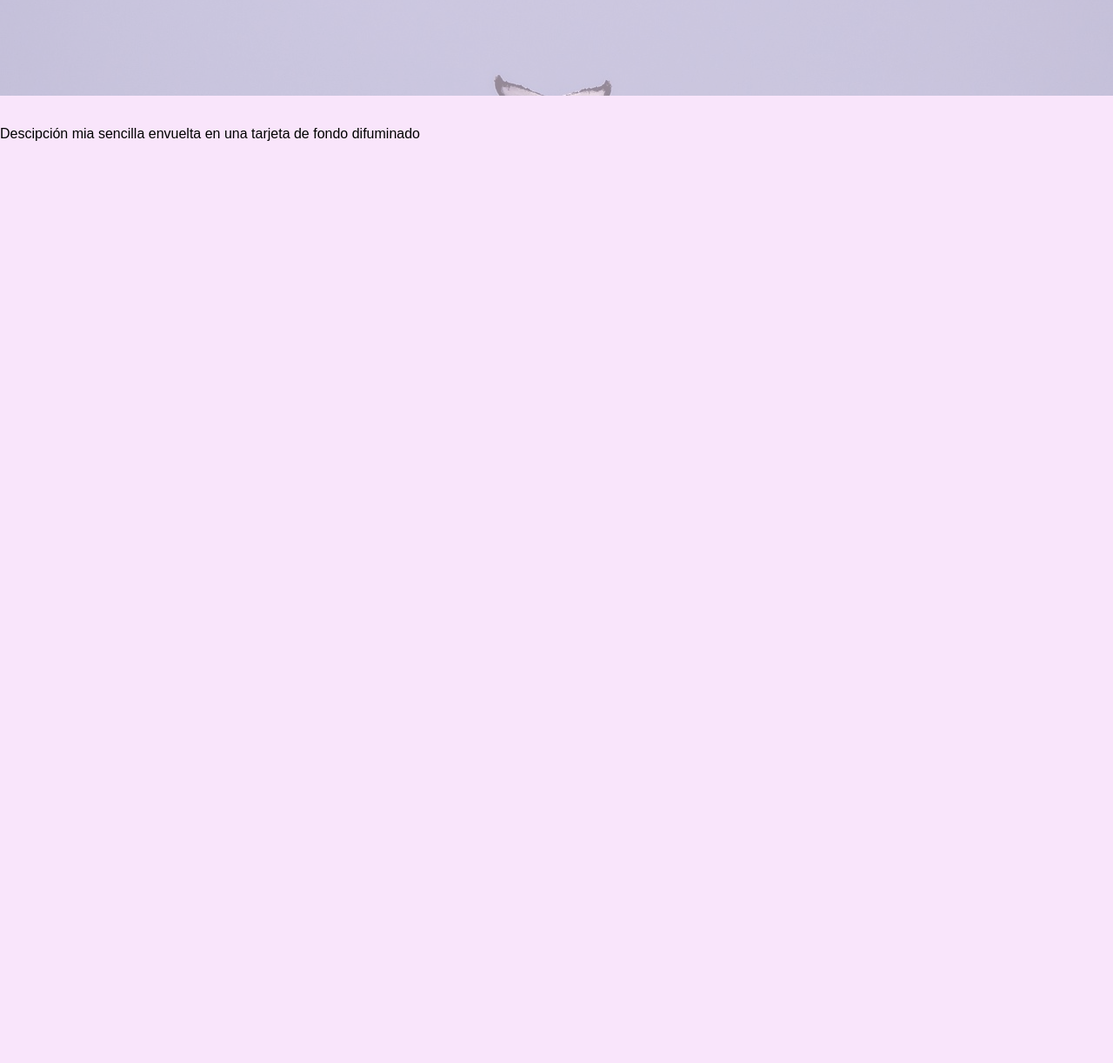
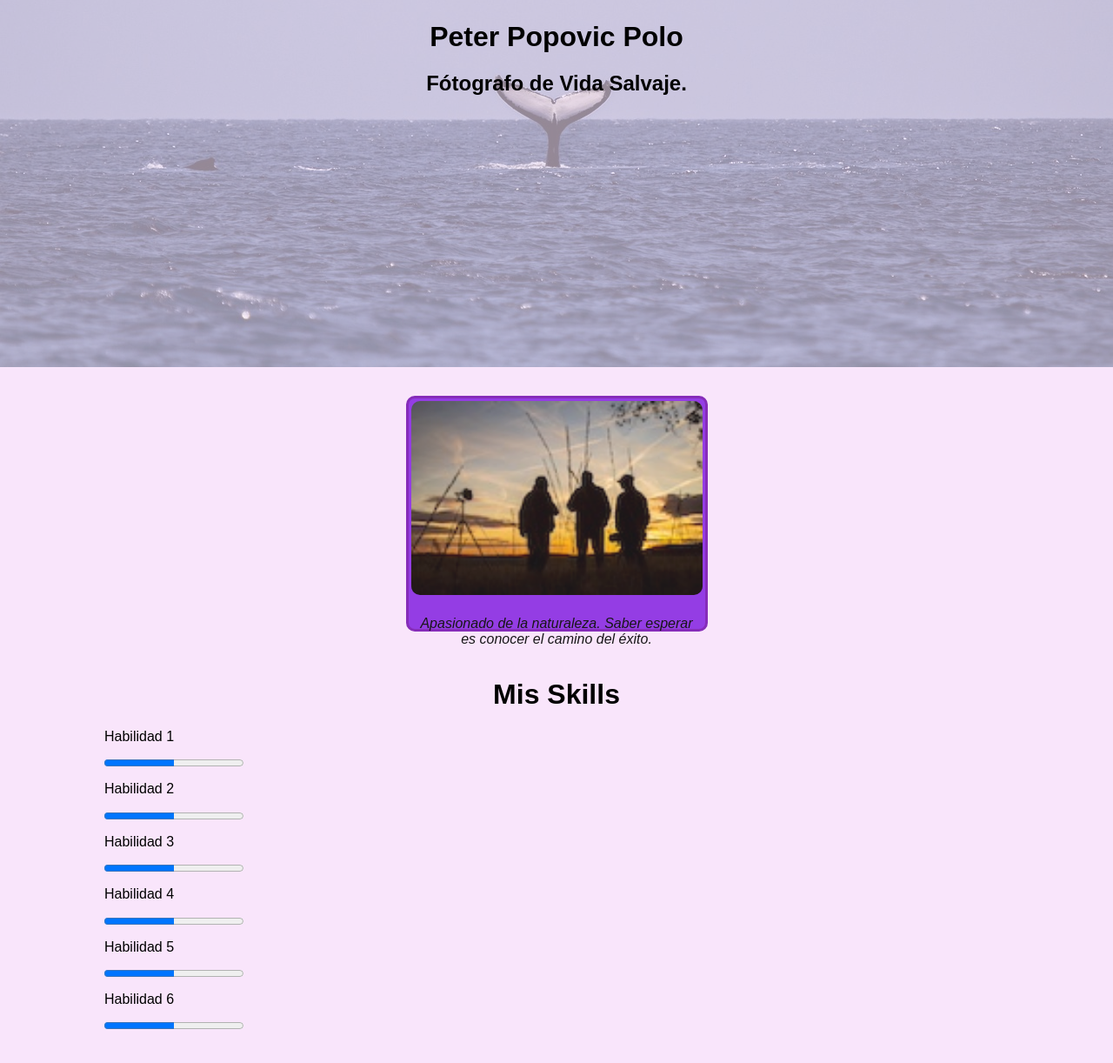
Before and after one commit to PabloRuizPolo/Pr-ctica-HTML-CSS, a plain HTML site: page index.html in a window 1280 px wide. Shown: the part 338-1560 px from the top of the page at 87% size. Before the commit the page ends 800 px from the top, so only its background shows below. Drawn offline with Linux system fonts and the light colour scheme.

Commit message:
Croquis de todo. Incorporamos apartado de skills. Croquis card hecho.

```diff
--- a/index.html
+++ b/index.html
@@ -17,7 +17,7 @@
         <nav class="menu">
             <ul class="menu__list">
                 <li class="menu__list__item">
-                    <a class="btn" href="">Yo</a>
+                    <a class="btn" href="#yo">Yo</a>
                 </li>
                 <li class="menu__list__item">
                     <a class="btn" href="">Galeria</a>
@@ -28,26 +28,42 @@
             </ul>
         </nav>
     </header>
-    <main>
+    <main class="main">
         <section class="banner">
             <div class="banner__img"></div>
-            <div class="primera_vista">
-                <div class="banner__content">
-                    <h1>Peter Popovic Polo</h1>
-                    <h2>Fótografo de vida Salvaje.</h2>
-                </div>
-            </div>
-
-        </section>
-        <section class="mi__card">
-            <div class="mi__foto">
-                <img src="" alt="">
-            </div>
-            <div class="mi__descripcion">
-                <p>Descipción mia sencilla envuelta en una tarjeta de fondo difuminado</p>
+            <div class="banner__content">
+                <h1>Peter Popovic Polo</h1>
+                <h2>Fótografo de Vida Salvaje.</h2>
             </div>
         </section>
-        <section class="skills">
+        <section class="yo" id="yo">
+            <section class="card" id="mi__card">
+                <div class="mi__card">
+                    <div class="mi__foto">
+                        <img src="recursos/martijn-baudoin-p2IDT4qkB14-unsplash.jpg" alt="foto_mia">
+                    </div>
+                    <div class="mi__descripcion">
+                        <p><i>Apasionado de la naturaleza. Saber esperar es conocer el camino del éxito.</i></p>
+                    </div>
+                </div>
+            </section>
+            <section>
+                <h1 class="texto__mis__skills">Mis Skills</h1>
+                <ul class="mis__skills">
+                    <li>Habilidad 1</li>
+                    <progress max="100" value="50"></progress>
+                    <li>Habilidad 2</li>
+                    <progress max="100" value="50"></progress>
+                    <li>Habilidad 3</li>
+                    <progress max="100" value="50"></progress>
+                    <li>Habilidad 4</li>
+                    <progress max="100" value="50"></progress>
+                    <li>Habilidad 5</li>
+                    <progress max="100" value="50"></progress>
+                    <li>Habilidad 6</li>
+                    <progress max="100" value="50"></progress>
+                </ul>
+            </section>
         </section>
         <section class="formulario"></section>
     </main>
--- a/styles/common.css
+++ b/styles/common.css
@@ -1,8 +1,19 @@
 
 :root {
     background-color: #F9E5FB  ;
-    font-size: 16px;
+    font-size: 1rem;
     color: black;
     font-family: sans-serif;
     box-sizing: border-box;
 }
+
+.btn {
+    color: blueviolet;
+    background-color: #F9E5FB;
+    border: 1px solid black;
+    border-radius: 6px;
+    padding: 4px;
+    opacity: 0.7;
+    font-size: 80%;
+    cursor: pointer;
+}
--- a/styles/header.css
+++ b/styles/header.css
@@ -10,13 +10,11 @@
     align-items: center;
 }
 .header .header__logo {
-    position: relative;
-    height: 100%;
+    width: 50px;
 }
 
 .header .header__logo img {
     width: 100%;
-    height: 100%;
     border-radius: 50%;
 }
 
@@ -31,12 +29,3 @@
 .menu .menu__list .menu__list__item a {
     text-decoration: none;
 }
-
-.btn {
-    color: blueviolet;
-    background-color: #F9E5FB;
-    border: 1px solid black;
-    border-radius: 6px;
-    padding: 0.3em;
-    cursor: pointer;
-}
--- a/styles/main.css
+++ b/styles/main.css
@@ -1,6 +1,6 @@
 
 .banner {
-    height: 50dvh;
+    height: 89dvh;
     width: 100%;
     position: relative;
     display: flex;
@@ -23,3 +23,54 @@
     text-align: center;
     z-index: 1;
 }
+
+
+.yo {
+    width: 90%;
+    margin: 0 auto;
+    max-width: 1120px;
+}
+.card {
+    height: 42dvh;
+    display: flex;
+    justify-content: center;
+    align-items: center;
+
+}
+.mi__card {
+    position: relative;
+       height: 77%;
+       width: 70%;
+       max-width: 335px;
+       padding: 3px;
+       margin: 10% 20%;
+       border: 3px solid rgba(104, 6, 125, 0.476);
+       border-radius: 10px;
+       background-color: blueviolet;
+       opacity: 0.9;
+}
+.mi__foto {
+    position: relative;
+    width: 100%;
+}
+.card .mi__card .mi__foto img {
+    width: 100%;
+    border-radius: 10px;
+}
+
+.card .mi__card .mi__descripcion p {
+    text-align: center;
+    padding: 1% 2%;
+    font-style: italic;
+    font-family: fantasy;
+}
+
+.texto__mis__skills {
+    text-align: center;
+}
+.mis__skills {
+    list-style: none;
+    display: grid;
+    grid-template-columns: repeat(1, 1fr);
+    gap: 13px;
+}
```
